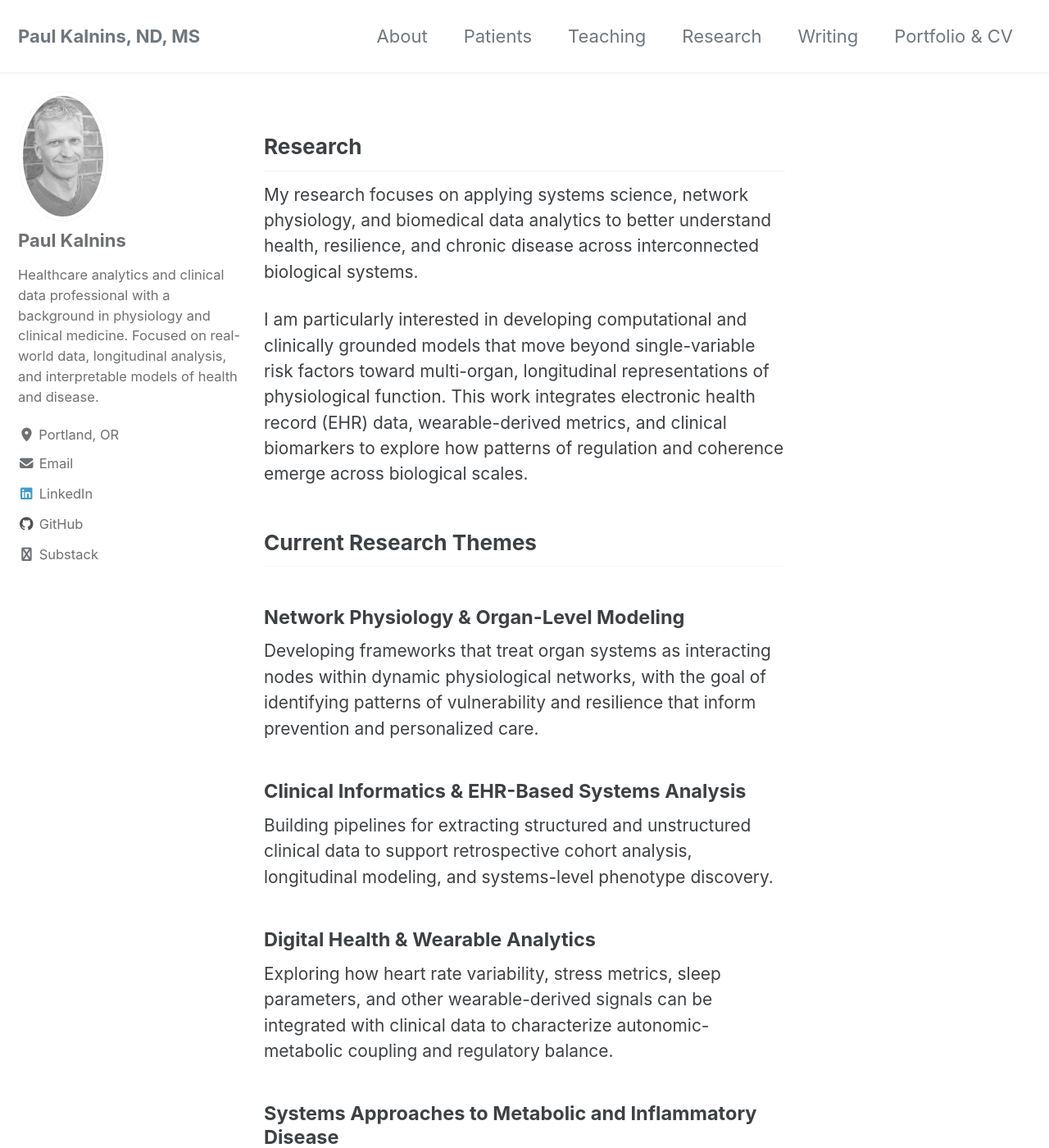
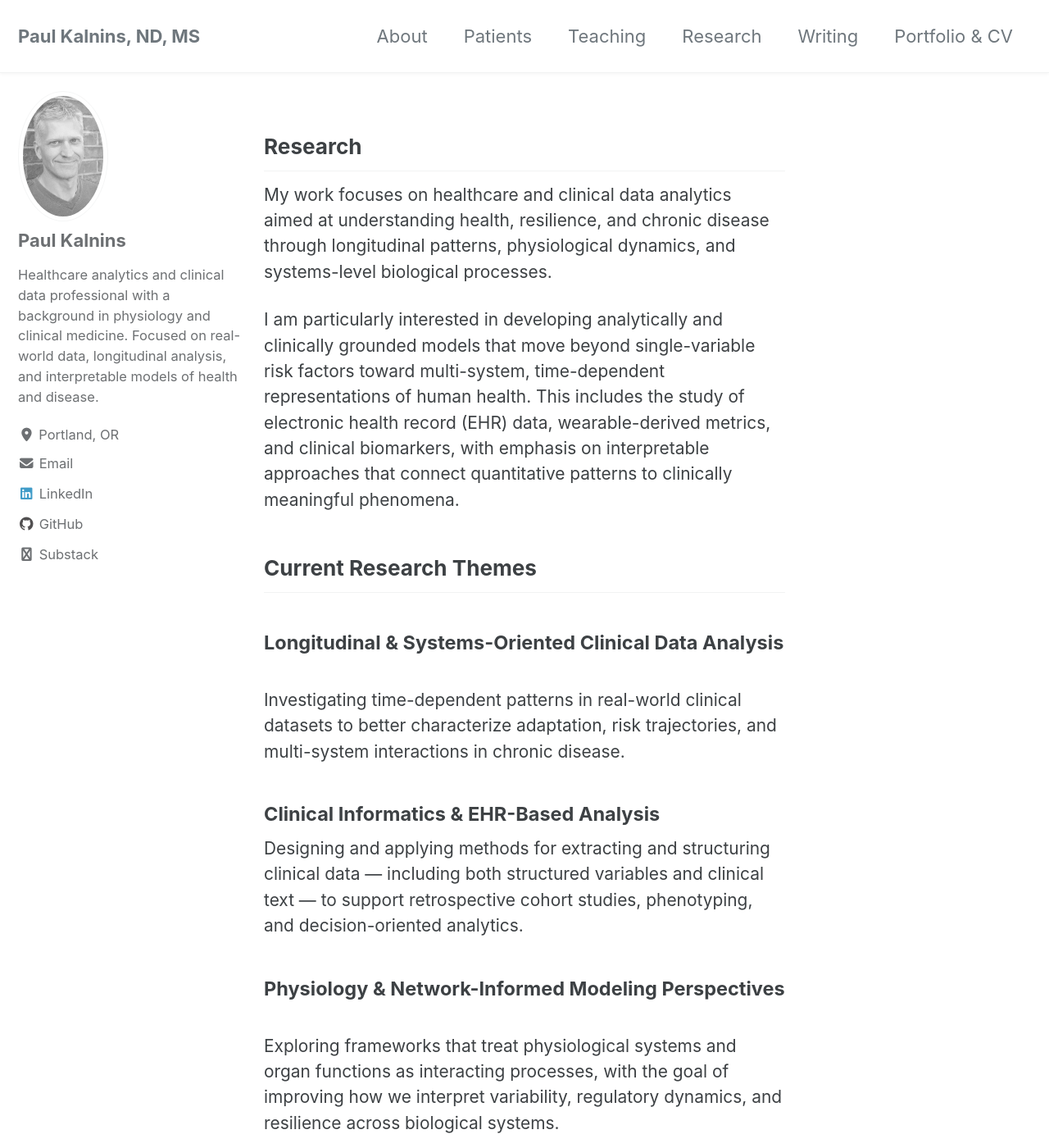
Before and after one commit to pkalnins/main-website, a Jekyll site: the page built from _pages/research.md, in a window 1280 px wide and 1400 px high. Shown: the whole window at 82% size. Built offline with Jekyll 4.4.1, drawn with Linux system fonts in a browser that asks for light colours; cached includes are drawn as plain includes; some of the changed text lies outside the part shown.

Commit message:
Update research.md
Update research page

```diff
--- a/_pages/research.md
+++ b/_pages/research.md
@@ -5,37 +5,39 @@ permalink: /research/
 ---
 
 ## Research
-My research focuses on applying systems science, network physiology, and biomedical data analytics to better understand health, resilience, and chronic disease across interconnected biological systems.
+My work focuses on healthcare and clinical data analytics aimed at understanding health, resilience, and chronic disease through longitudinal patterns, physiological dynamics, and systems-level biological processes.
 
-I am particularly interested in developing computational and clinically grounded models that move beyond single-variable risk factors toward multi-organ, longitudinal representations of physiological function. This work integrates electronic health record (EHR) data, wearable-derived metrics, and clinical biomarkers to explore how patterns of regulation and coherence emerge across biological scales.
+I am particularly interested in developing analytically and clinically grounded models that move beyond single-variable risk factors toward multi-system, time-dependent representations of human health. This includes the study of electronic health record (EHR) data, wearable-derived metrics, and clinical biomarkers, with emphasis on interpretable approaches that connect quantitative patterns to clinically meaningful phenomena.
 
 
 ## Current Research Themes
-### Network Physiology & Organ-Level Modeling
-Developing frameworks that treat organ systems as interacting nodes within dynamic physiological networks, with the goal of identifying patterns of vulnerability and resilience that inform prevention and personalized care.
+### Longitudinal & Systems-Oriented Clinical Data Analysis
+Investigating time-dependent patterns in real-world clinical datasets to better characterize adaptation, risk trajectories, and multi-system interactions in chronic disease.
 
-### Clinical Informatics & EHR-Based Systems Analysis
-Building pipelines for extracting structured and unstructured clinical data to support retrospective cohort analysis, longitudinal modeling, and systems-level phenotype discovery.
+### Clinical Informatics & EHR-Based Analysis
+Designing and applying methods for extracting and structuring clinical data — including both structured variables and clinical text — to support retrospective cohort studies, phenotyping, and decision-oriented analytics.
 
-### Digital Health & Wearable Analytics
-Exploring how heart rate variability, stress metrics, sleep parameters, and other wearable-derived signals can be integrated with clinical data to characterize autonomic-metabolic coupling and regulatory balance.
+### Physiology & Network-Informed Modeling Perspectives
+Exploring frameworks that treat physiological systems and organ functions as interacting processes, with the goal of improving how we interpret variability, regulatory dynamics, and resilience across biological systems.
 
-### Systems Approaches to Metabolic and Inflammatory Disease
-Applying network-based methods to conditions such as type 2 diabetes and metabolic syndrome, with emphasis on multimorbidity, organ crosstalk, and resilience rather than isolated endpoints.
+### Digital Health & Wearable Data Interpretation
+Examining how wearable-derived signals (e.g., heart rate variability, sleep metrics, autonomic indicators) can complement clinical datasets and contribute to multi-modal representations of physiological function.
 
+### Systems Perspectives on Metabolic & Chronic Disease
+Applying quantitative and systems-oriented analytical approaches to conditions such as type 2 diabetes and metabolic dysregulation, emphasizing longitudinal dynamics and multi-system relationships rather than isolated endpoints.
 
 ## Ongoing Projects
-- Development of a privacy-preserving EHR analytics pipeline for integrative medicine research
-- Organ-network modeling of metabolic risk and physiological resilience
-- Integration of wearable autonomic metrics with clinical biomarkers for systems-level prediction
+- Development of privacy-preserving workflows for clinical and EHR-based data analysis
+- Longitudinal modeling approaches for metabolic risk and physiological variability
+- Integration of wearable-derived metrics with clinical biomarkers
 
 (Additional project details forthcoming.)
 
 
 ## Collaboration
-I welcome collaboration with clinicians, researchers, and organizations interested in systems medicine, clinical informatics, and network-based approaches to health.
+welcome collaboration with researchers, clinicians, and organizations working with healthcare data, clinical analytics, or systems-oriented approaches to physiology and disease modeling.
 
-My work spans conceptual modeling, data engineering, statistical analysis, and translational interpretation. Collaborative projects may include retrospective EHR studies, digital health analytics, methodological development, or systems-oriented clinical research.
+My interests include clinical data analysis, longitudinal modeling, interpretable analytics, and the integration of physiological and digital health datasets. Potential collaborations may involve retrospective EHR studies, cohort-based analyses, digital health data interpretation, or methodological development.
 
-For research collaborations or applied analytics projects, feel free to reach out:
+For research or applied analytics collaborations:
 📧 [drpkalnins@gmail.com](mailto:drpkalnins@gmail.com)
```
